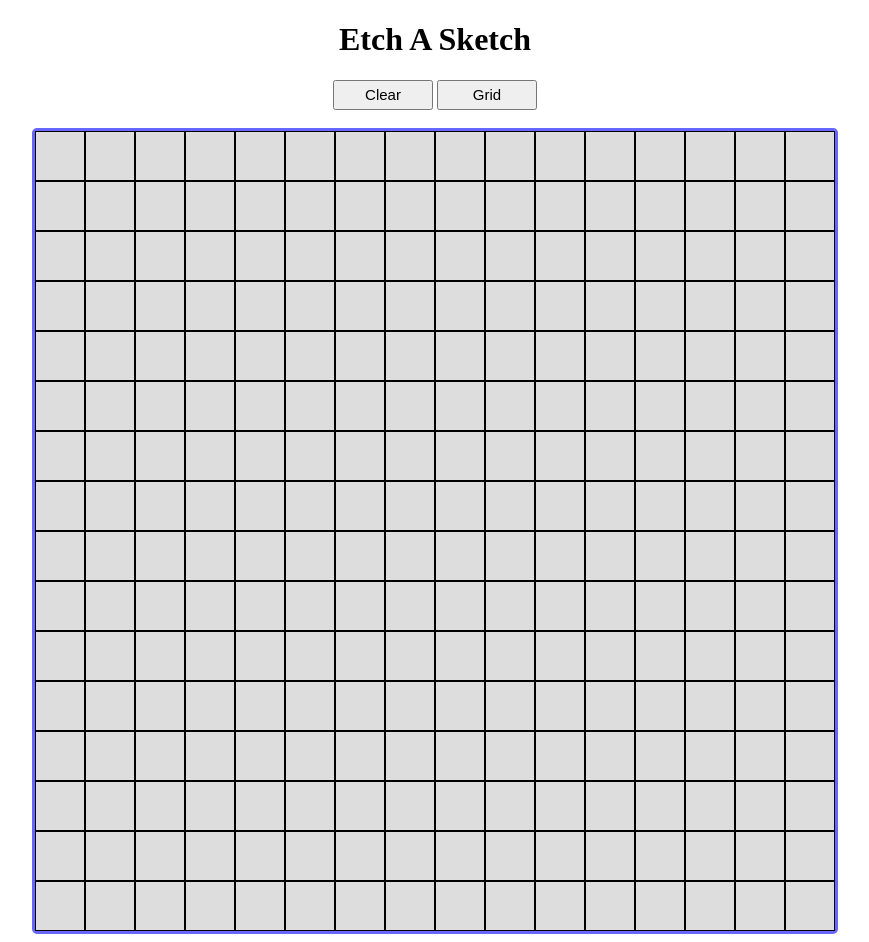
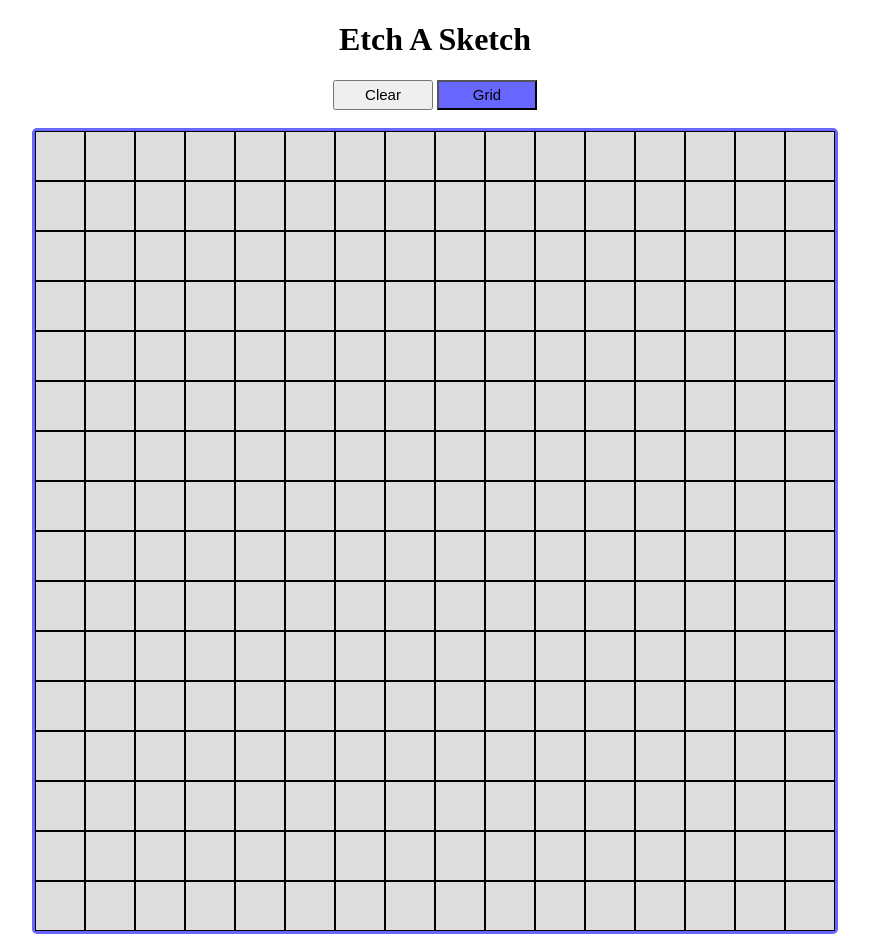
Before and after one commit to josh812/etch_a_sketch, a plain HTML site: page index.html in a window 1280 px wide. Both pictures are taken after a click on the button "Grid". Shown: the whole page, without its empty margins (205-1074 px from the left). Drawn offline with Linux system fonts and the light colour scheme.

Commit message:
Minor edit

```diff
--- a/script.js
+++ b/script.js
@@ -54,4 +54,5 @@ function Grid() {
     squares.forEach((square) => {
         square.classList.toggle('grid');
     });
+    grid_btn.classList.toggle('blue-btn');
 }
--- a/style.css
+++ b/style.css
@@ -29,3 +29,6 @@
     border-width: 1px;
     border-color: black;
 }
+.blue-btn {
+    background-color: #6767ff;
+}
```
